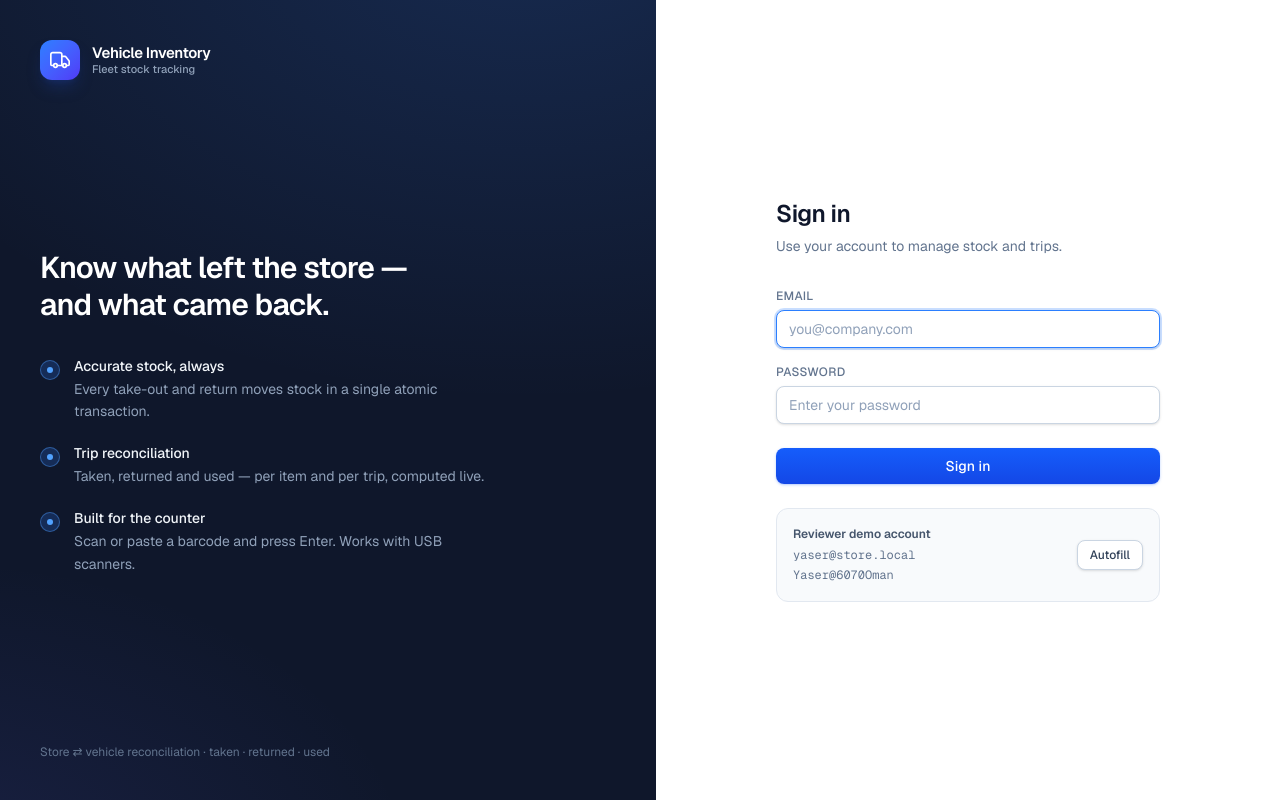
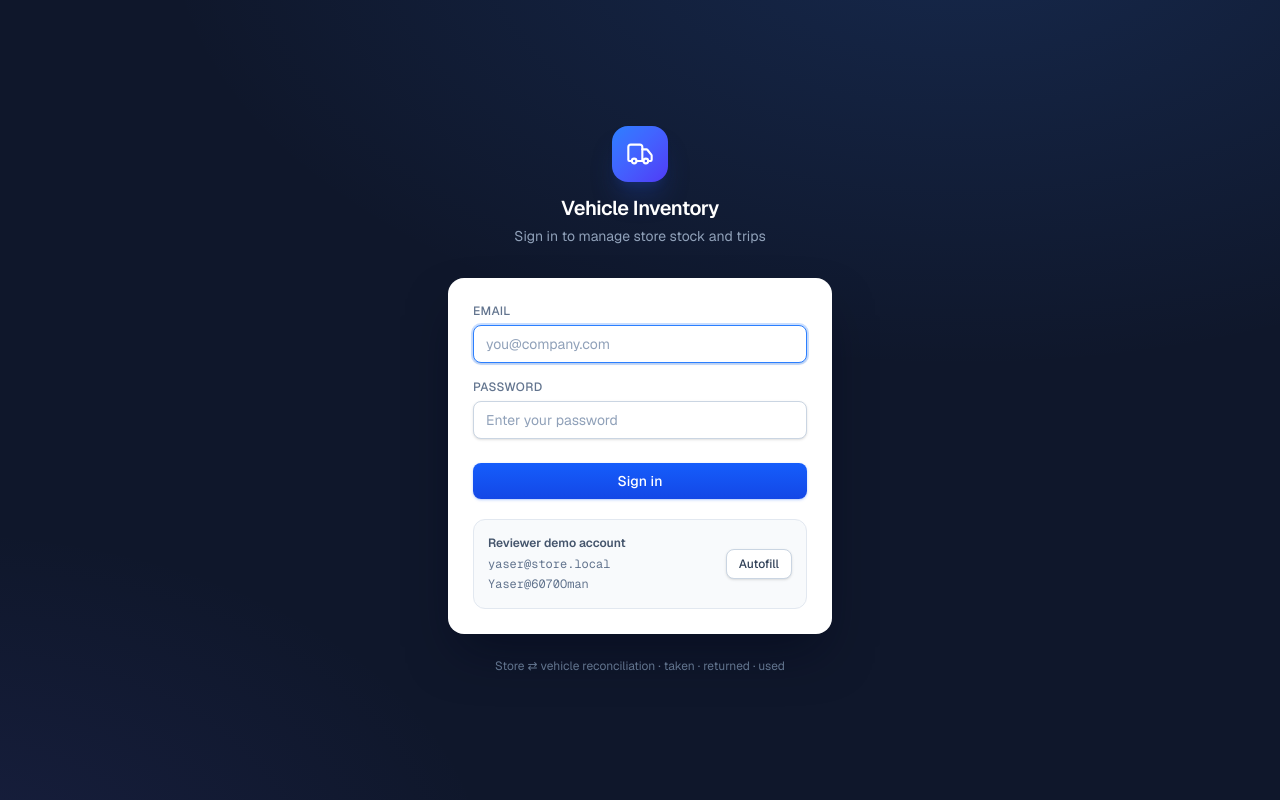
Before and after one commit to yaser2alhatmi/vehicle-inventory, a Next.js app: page /login in a window 1280 px wide. Built offline with nearby package versions, Linux system fonts and the light colour scheme.

Commit message:
Login back to a single centered card, keep autofill demo box

```diff
--- a/src/app/login/page.tsx
+++ b/src/app/login/page.tsx
@@ -5,33 +5,6 @@ import { supabaseBrowser } from "@/lib/supabaseBrowser";
 import { Field, inputCls, btnPrimary } from "@/components/ui";
 
 const DEMO = { email: "yaser@store.local", password: "Yaser@6070Oman" };
-
-function TruckLogo({ className }: { className?: string }) {
-  return (
-    <svg viewBox="0 0 24 24" fill="none" stroke="currentColor" strokeWidth="1.8" strokeLinecap="round" strokeLinejoin="round" className={className}>
-      <path d="M14 18V6a2 2 0 0 0-2-2H4a2 2 0 0 0-2 2v11a1 1 0 0 0 1 1h2" />
-      <path d="M15 18H9" />
-      <path d="M19 18h2a1 1 0 0 0 1-1v-3.65a1 1 0 0 0-.22-.62l-3.48-4.35A1 1 0 0 0 17.52 8H14" />
-      <circle cx="17" cy="18" r="2" />
-      <circle cx="7" cy="18" r="2" />
-    </svg>
-  );
-}
-
-const HIGHLIGHTS = [
-  {
-    title: "Accurate stock, always",
-    text: "Every take-out and return moves stock in a single atomic transaction.",
-  },
-  {
-    title: "Trip reconciliation",
-    text: "Taken, returned and used — per item and per trip, computed live.",
-  },
-  {
-    title: "Built for the counter",
-    text: "Scan or paste a barcode and press Enter. Works with USB scanners.",
-  },
-];
 
 export default function LoginPage() {
   const [email, setEmail] = useState("");
@@ -61,67 +34,30 @@ export default function LoginPage() {
   }
 
   return (
-    <div className="flex min-h-screen">
-      {/* Brand panel */}
-      <div className="relative hidden flex-1 flex-col justify-between overflow-hidden bg-slate-900 p-10 lg:flex">
-        <div className="pointer-events-none absolute inset-0 bg-[radial-gradient(45rem_30rem_at_80%_-10%,rgba(59,130,246,0.18),transparent),radial-gradient(30rem_20rem_at_-10%_110%,rgba(99,102,241,0.12),transparent)]" />
+    <div className="relative flex min-h-screen items-center justify-center bg-slate-900 px-4 py-10">
+      <div className="pointer-events-none absolute inset-0 bg-[radial-gradient(50rem_28rem_at_75%_-10%,rgba(59,130,246,0.16),transparent),radial-gradient(35rem_22rem_at_-5%_110%,rgba(99,102,241,0.1),transparent)]" />
 
-        <div className="relative flex items-center gap-3">
-          <span className="flex h-10 w-10 items-center justify-center rounded-xl bg-gradient-to-br from-blue-500 to-indigo-600 text-white shadow-lg shadow-blue-900/40">
-            <TruckLogo className="h-5.5 w-5.5" />
+      <div className="relative w-full max-w-sm">
+        <div className="mb-8 flex flex-col items-center gap-3">
+          <span className="flex h-14 w-14 items-center justify-center rounded-2xl bg-gradient-to-br from-blue-500 to-indigo-600 shadow-xl shadow-blue-900/40">
+            <svg viewBox="0 0 24 24" fill="none" stroke="white" strokeWidth="1.8" strokeLinecap="round" strokeLinejoin="round" className="h-7 w-7">
+              <path d="M14 18V6a2 2 0 0 0-2-2H4a2 2 0 0 0-2 2v11a1 1 0 0 0 1 1h2" />
+              <path d="M15 18H9" />
+              <path d="M19 18h2a1 1 0 0 0 1-1v-3.65a1 1 0 0 0-.22-.62l-3.48-4.35A1 1 0 0 0 17.52 8H14" />
+              <circle cx="17" cy="18" r="2" />
+              <circle cx="7" cy="18" r="2" />
+            </svg>
           </span>
-          <div className="leading-tight">
-            <p className="text-[15px] font-semibold tracking-tight text-white">Vehicle Inventory</p>
-            <p className="text-[11px] font-medium text-slate-400">Fleet stock tracking</p>
+          <div className="text-center">
+            <h1 className="text-xl font-semibold tracking-tight text-white">Vehicle Inventory</h1>
+            <p className="mt-1 text-sm text-slate-400">Sign in to manage store stock and trips</p>
           </div>
         </div>
 
-        <div className="relative max-w-md">
-          <h2 className="text-3xl font-semibold leading-tight tracking-tight text-white">
-            Know what left the store —
-            <br />
-            and what came back.
-          </h2>
-          <ul className="mt-8 space-y-5">
-            {HIGHLIGHTS.map((h) => (
-              <li key={h.title} className="flex gap-3.5">
-                <span className="mt-1 flex h-5 w-5 shrink-0 items-center justify-center rounded-full bg-blue-500/20 ring-1 ring-inset ring-blue-400/40">
-                  <span className="h-1.5 w-1.5 rounded-full bg-blue-400" />
-                </span>
-                <div>
-                  <p className="text-sm font-medium text-slate-100">{h.title}</p>
-                  <p className="mt-0.5 text-sm leading-relaxed text-slate-400">{h.text}</p>
-                </div>
-              </li>
-            ))}
-          </ul>
-        </div>
-
-        <p className="relative text-xs text-slate-500">
-          Store ⇄ vehicle reconciliation · taken · returned · used
-        </p>
-      </div>
-
-      {/* Form panel */}
-      <div className="flex flex-1 items-center justify-center bg-white px-6 py-12">
-        <div className="w-full max-w-sm">
-          {/* Mobile brand */}
-          <div className="mb-8 flex items-center gap-3 lg:hidden">
-            <span className="flex h-10 w-10 items-center justify-center rounded-xl bg-gradient-to-br from-blue-500 to-indigo-600 text-white shadow-lg shadow-blue-600/30">
-              <TruckLogo className="h-5.5 w-5.5" />
-            </span>
-            <div className="leading-tight">
-              <p className="text-[15px] font-semibold tracking-tight text-slate-900">Vehicle Inventory</p>
-              <p className="text-[11px] font-medium text-slate-400">Fleet stock tracking</p>
-            </div>
-          </div>
-
-          <h1 className="text-2xl font-semibold tracking-tight text-slate-900">Sign in</h1>
-          <p className="mt-1.5 text-sm text-slate-500">
-            Use your account to manage stock and trips.
-          </p>
-
-          <form onSubmit={signIn} className="mt-8">
+        <form
+          onSubmit={signIn}
+          className="rounded-2xl border border-white/10 bg-white p-6 shadow-2xl shadow-slate-950/50"
+        >
           {error && (
             <div className="mb-4 rounded-lg border border-red-200 bg-red-50 px-3 py-2.5 text-sm text-red-700">
               {error}
@@ -155,14 +91,13 @@ export default function LoginPage() {
           <button type="submit" disabled={loading} className={btnPrimary + " mt-6 w-full justify-center"}>
             {loading ? "Signing in…" : "Sign in"}
           </button>
-          </form>
 
-          <div className="mt-6 rounded-xl border border-slate-200 bg-slate-50 p-4">
+          <div className="mt-5 rounded-xl border border-slate-200 bg-slate-50 p-3.5">
             <div className="flex items-center justify-between gap-3">
-              <div className="text-xs leading-relaxed text-slate-500">
+              <div className="min-w-0 text-xs leading-relaxed text-slate-500">
                 <p className="font-semibold text-slate-600">Reviewer demo account</p>
-                <p className="mt-0.5 font-mono">{DEMO.email}</p>
-                <p className="font-mono">{DEMO.password}</p>
+                <p className="mt-0.5 truncate font-mono">{DEMO.email}</p>
+                <p className="truncate font-mono">{DEMO.password}</p>
               </div>
               <button
                 type="button"
@@ -176,7 +111,11 @@ export default function LoginPage() {
               </button>
             </div>
           </div>
-        </div>
+        </form>
+
+        <p className="mt-6 text-center text-xs text-slate-500">
+          Store ⇄ vehicle reconciliation · taken · returned · used
+        </p>
       </div>
     </div>
   );
```
Lines whose indentation alone changed are shown as unchanged.
